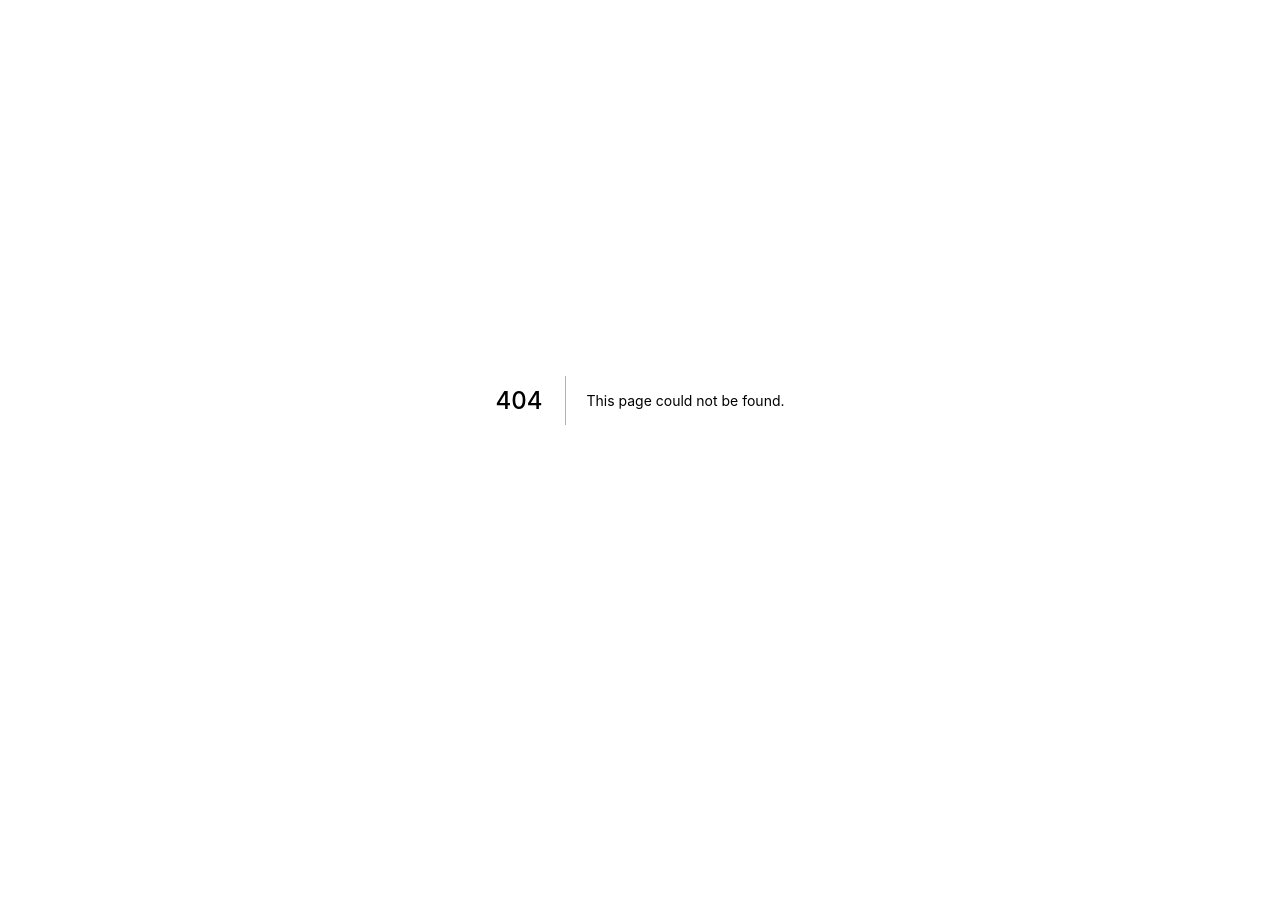
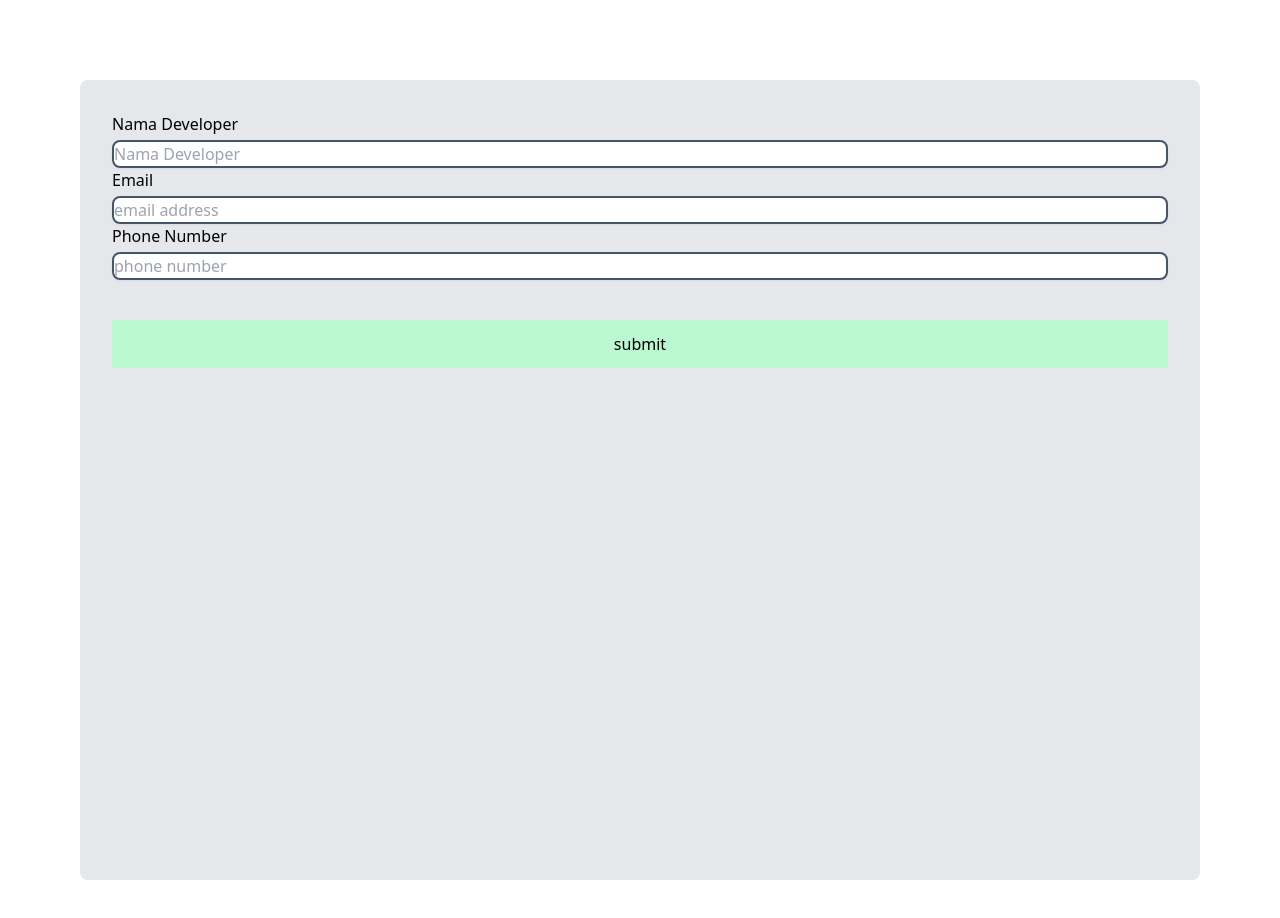
Before and after one commit to AdlanHawari/bosnet-technical-test, a Next.js app: page /3 in a window 1280 px wide. Before the commit this address had no page. Shown: the top 918 px of the page. Before the commit the page ends 800 px from the top, so only its background shows below. Built offline with nearby package versions, Linux system fonts and the light colour scheme.

Commit message:
commit soultion 3

```diff
--- /dev/null
+++ b/components/ValidationMessage.jsx
@@ -0,0 +1,7 @@
+export default function ValidationMessage({ children, className }) {
+  return (
+    <div className="flex rounded-lg bg-red-100 py-3 px-2 mt-1">
+      <p className="text-xs text-red-700">{children}</p>
+    </div>
+  );
+}
--- /dev/null
+++ b/pages/2/index.js
@@ -0,0 +1,27 @@
+import React, { useEffect } from "react";
+
+export default function NumberTwoPage() {
+  function unique(s) {
+    let str = "";
+    let len = s.length;
+    for (let i = 0; i < len; i++) {
+      // character at i'th index of s
+      let c = s[i];
+
+      // if c is present in str, it returns
+      // the index of c, else it returns -1
+      if (str.indexOf(c) < 0) {
+        // adding c to str if -1 is returned
+        str += c;
+      }
+    }
+
+    return str;
+  }
+  useEffect(() => {
+    const a = unique("the quick brown fox jumps then quickly blow air");
+    console.log(a);
+  }, []);
+
+  return <div>index</div>;
+}
--- /dev/null
+++ b/pages/3/index.js
@@ -0,0 +1,72 @@
+import { ErrorMessage, Field, Form, Formik } from "formik";
+import React from "react";
+import * as Yup from "yup";
+import ValidationMessage from "../../components/ValidationMessage";
+
+export default function NumberThreePage() {
+  return (
+    <Formik
+      initialValues={{
+        name: "",
+        email: "",
+        phone: "",
+      }}
+      validationSchema={Yup.object({
+        name: Yup.string().required("Harap diisi").min(3, "Minimal 3 karakter"),
+        email: Yup.string()
+          .required("Harap diisi")
+          .email("value must email format Ex: telkom@gmail.com"),
+        phone: Yup.string()
+          .required("Harap diisi")
+          .matches(
+            /^((\\+[1-9]{1,4}[ \\-]*)|(\\([0-9]{2,3}\\)[ \\-]*)|([0-9]{2,4})[ \\-]*)*?[0-9]{3,4}?[ \\-]*[0-9]{3,4}?$/,
+            "only number. Ex: 085799121111"
+          )
+          .min(10, "Terlalu pendek")
+          .max(14, "Terlalu panjang"),
+      })}
+      onSubmit={(values) => {
+        console.log(values);
+      }}
+    >
+      <Form className="min-h-screen bg-gray-200 m-20 p-8 rounded-lg">
+        <div className="">
+          <label htmlFor="name">Nama Developer</label>
+          <Field
+            name="name"
+            type="text"
+            placeholder="Nama Developer"
+            className="text-base w-full mt-1 border-2 border-slate-600 rounded-lg shadow-sm focus:outline-none focus:border-green-200 focus:ring-1 focus:ring-border-green-200"
+          />
+          <ErrorMessage name="name" component={ValidationMessage} />
+        </div>
+
+        <div className="">
+          <label htmlFor="email">Email</label>
+          <Field
+            name="email"
+            type="email"
+            placeholder="email address"
+            className="text-base w-full mt-1 border-2 border-slate-600 rounded-lg shadow-sm focus:outline-none focus:border-green-200 focus:ring-1 focus:ring-border-green-200"
+          />
+          <ErrorMessage name="email" component={ValidationMessage} />
+        </div>
+        <div className="">
+          <label htmlFor="phone">Phone Number</label>
+          <Field
+            name="phone"
+            type="number"
+            placeholder="phone number"
+            className="text-base w-full mt-1 border-2 border-slate-600 rounded-lg shadow-sm focus:outline-none focus:border-green-200 focus:ring-1 focus:ring-border-green-200"
+          />
+          <ErrorMessage name="phone" component={ValidationMessage} />
+        </div>
+        <div className=" my-10">
+          <button type="submit" className="bg-green-200 px-4 py-3 w-full">
+            submit
+          </button>
+        </div>
+      </Form>
+    </Formik>
+  );
+}
```
